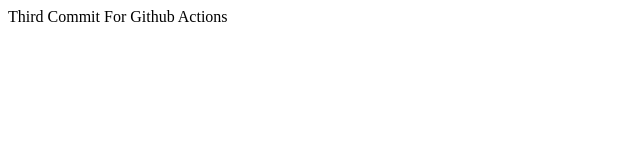
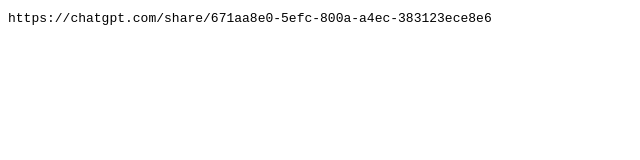
Before and after one commit to gilljennifer057/test, a plain HTML site: page index.html in a window 1280 px wide. Shown: the whole page, without its empty margins (0-640 px from the left). Drawn offline with Linux system fonts and the light colour scheme.

Commit message:
Update index.html

```diff
--- a/index.html
+++ b/index.html
@@ -6,6 +6,8 @@
     <title>Document</title>
   </head>
   <body>
-    <div>Third Commit For Github Actions</div>
+    <code>
+      https://chatgpt.com/share/671aa8e0-5efc-800a-a4ec-383123ece8e6
+    </code>
   </body>
 </html>
```
